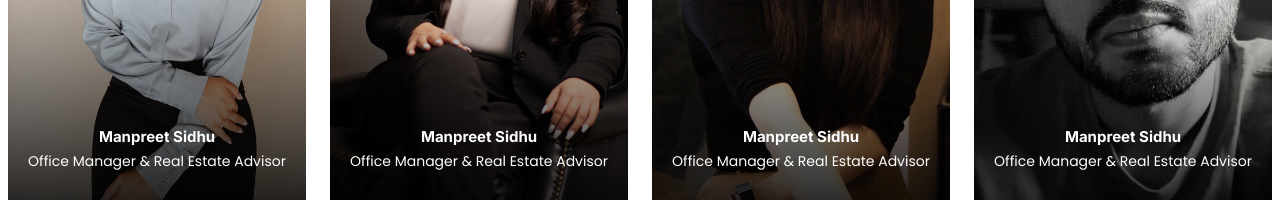
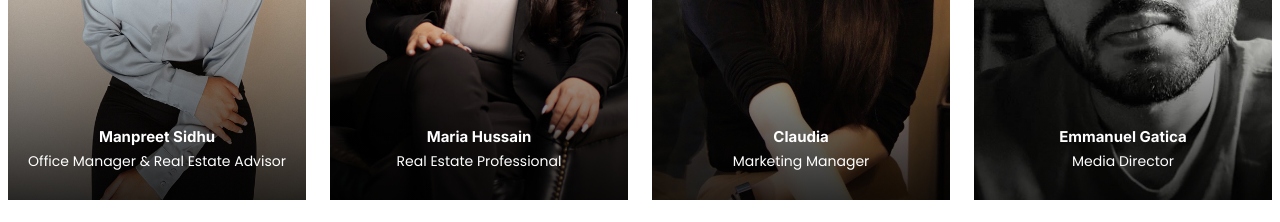
Before and after one commit to sushantkr961/jasoberoi, a Next.js app: page /about in a window 1280 px wide. Shown: the part 1540-1762 px from the top of the page. Built offline with nearby package versions, Linux system fonts and the light colour scheme; what tailwindcss-debug-screens would draw is missing.

Commit message:
about us

```diff
--- a/src/app/about/page.tsx
+++ b/src/app/about/page.tsx
@@ -20,7 +20,7 @@ const About = (props: Props) => {
       />
 
       <Container className="m-auto px-4">
-        <div className="flex flex-col md:flex-row justify-between mt-[108px] mb-[80px]">
+        <div className="flex flex-col md:flex-row justify-between mt-[48px] sm:mt-[44px] lg:mt-[108px] mb-[80px]">
           <div className="md:w-[47%] flex justify-center">
             <Image
               src="/assets/aboutus/asset 2.jpeg"
--- a/src/components/aboutpage/TeamCard.tsx
+++ b/src/components/aboutpage/TeamCard.tsx
@@ -41,8 +41,8 @@ const TeamCard = ({ teamMemberDetails }: { teamMemberDetails: any }) => {
                     showInfo ? 'opacity-0 translate-x-[-100%] pointer-events-none' : 'opacity-100 translate-x-0'
                 }`}
             >
-                <strong className='text-[15px] leading-7'>Manpreet Sidhu</strong>
-                <div className="team-title font-poppins text-[14px]">Office Manager &amp; Real Estate Advisor</div>
+                <strong className='text-[15px] leading-7'>{teamMemberDetails.name}</strong>
+                <div className="team-title font-poppins text-[14px]">{teamMemberDetails.role}</div>
             </div>
             <div
                 className={`flex flex-col items-center justify-center text-center px-8 absolute bottom-0 right-0 h-full w-full bg-white   transition-all duration-200 ${showInfo ? 'opacity-80 translate-x-0' : hideInfo ? 'opacity-0 translate-x-full pointer-events-none' : 'opacity-0 translate-x-full pointer-events-none'
@@ -50,7 +50,7 @@ const TeamCard = ({ teamMemberDetails }: { teamMemberDetails: any }) => {
                 style={{ visibility: hideInfo ? 'hidden' : 'visible' }}
             >
 
-                <strong className='text-[16px] leading-7'>Manpreet Sidhu</strong>
+                <strong className='text-[16px] leading-7'>{teamMemberDetails.name}</strong>
                 <p className='font-poppins text-[15px]  '>{teamMemberDetails.role}</p>
                 {teamMemberDetails.descriptions && teamMemberDetails.descriptions.length > 0 && (
                     <div className="team-title leading-[22px] font-poppins text-[15px] overflow-ellipsis mt-5">{teamMemberDetails.descriptions[0].content.substring(0, 160)}...</div>
```
